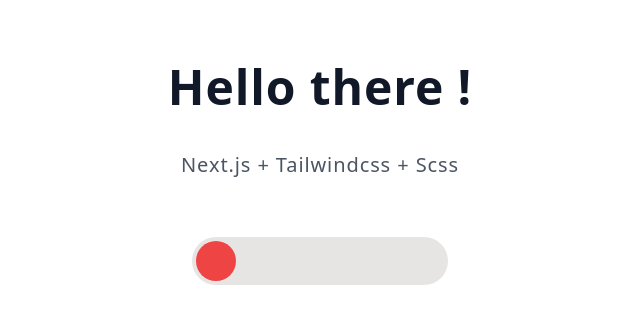
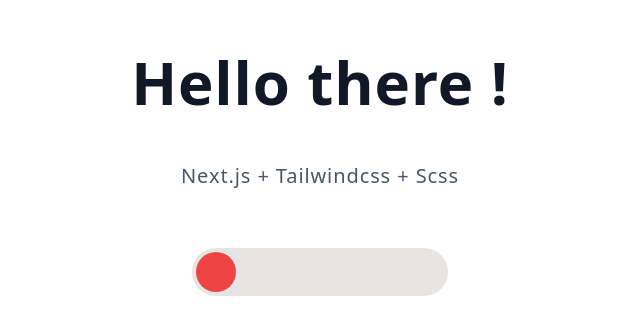
Before and after one commit to chxmeleon/NTS.next, a Next.js app: page / in a window 1280 px wide. Shown: the part 210-544 px from the top of the page, without its empty margins (320-960 px from the left). Built offline with nearby package versions, Linux system fonts and the light colour scheme.

Commit message:
[STYLE] clean code
sort out tailwind className to global.scss

```diff
--- a/src/pages/index.tsx
+++ b/src/pages/index.tsx
@@ -4,9 +4,7 @@ import { useState, useEffect } from 'react'
 
 const Home: NextPage = () => {
   const [toggle, setToggle] = useState(false)
-  const handleToggleTheme = () => {
-    setToggle((prev) => !prev)
-  }
+  const handleToggleTheme = () => {setToggle((prev) => !prev)}
 
   useEffect(() => {
     document.body.classList.toggle('dark', toggle);
@@ -19,15 +17,15 @@ const Home: NextPage = () => {
         <meta name="description" content="Generated by create next app" />
         <link rel="icon" href="/favicon.ico" />
       </Head>
-      <main className="relative w-full h-screen flex justify-center items-center dark:bg-gray-900">
-        <div className="prose md:prose-lg m-auto text-center tracking-wider text-gray-600 dark:text-orange-100">
-          <h1 className="text-6xl font-bold hover:text-indigo-700 dark:text-amber-50">Hello there !</h1>
-          <p className="text-xl font-medium hover:text-orange-600 dark:hover:text-yellow-300">Next.js + Tailwindcss + Scss</p>
+      <main className="main-container">
+        <div className="greeting-container">
+          <h1 className="greeting-title">Hello there !</h1>
+          <p className="greeting-content">Next.js + Tailwindcss + Scss</p>
           <div className="p-8">
             <label className="switch">
               <input type="checkbox" checked={toggle} onChange={handleToggleTheme}></input>
               <span className={`${toggle ? "bg-zinc-50": "bg-stone-200"} switch-slider`}>
-               <span className={toggle ? 'switch-btn-off ' : 'switch-btn-on'}></span>
+               <span className={toggle ? "switch-btn-off" : "switch-btn-on"}></span>
               </span>
             </label>
           </div>
--- a/src/styles/globals.scss
+++ b/src/styles/globals.scss
@@ -2,9 +2,23 @@
 @tailwind components;
 @tailwind utilities;
 
-
 .switch-btn {
   @apply absolute w-10 h-10 content-[''] left-1 bottom-1 transition-all ease-in-out duration-500 rounded-full;
+}
+
+.main-container {
+  @apply relative w-full h-screen flex justify-center items-center dark:bg-gray-900;
+
+  .greeting-container {
+    @apply prose md:prose-lg m-auto text-center tracking-wider text-gray-600 dark:text-orange-100;
+
+    .greeting-title {
+      @apply text-6xl font-bold hover:text-indigo-700 dark:text-amber-50 hover:cursor-default;
+    }
+
+    .greeting-content {
+      @apply text-xl font-medium hover:text-orange-600 dark:hover:text-yellow-300 hover:cursor-default;
+    }
   }
 
   .switch {
@@ -24,3 +38,4 @@
       }
     }
   }
+}
```
Lines whose indentation alone changed are shown as unchanged.
